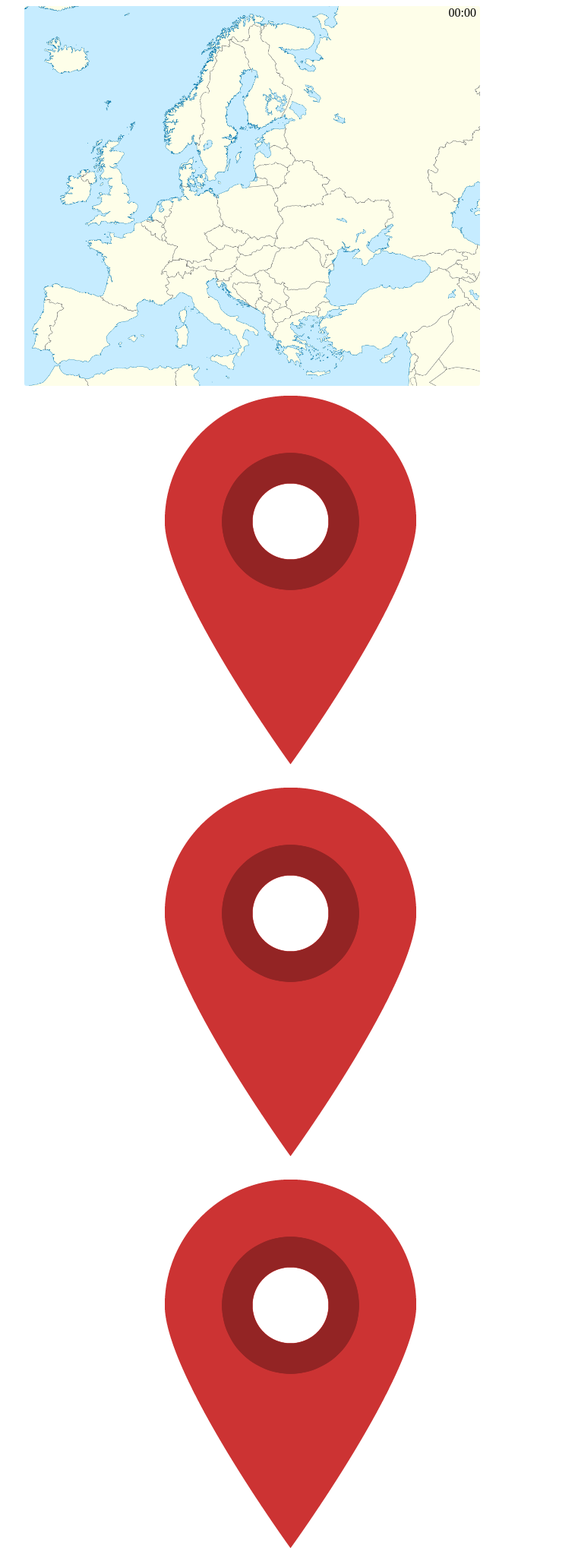
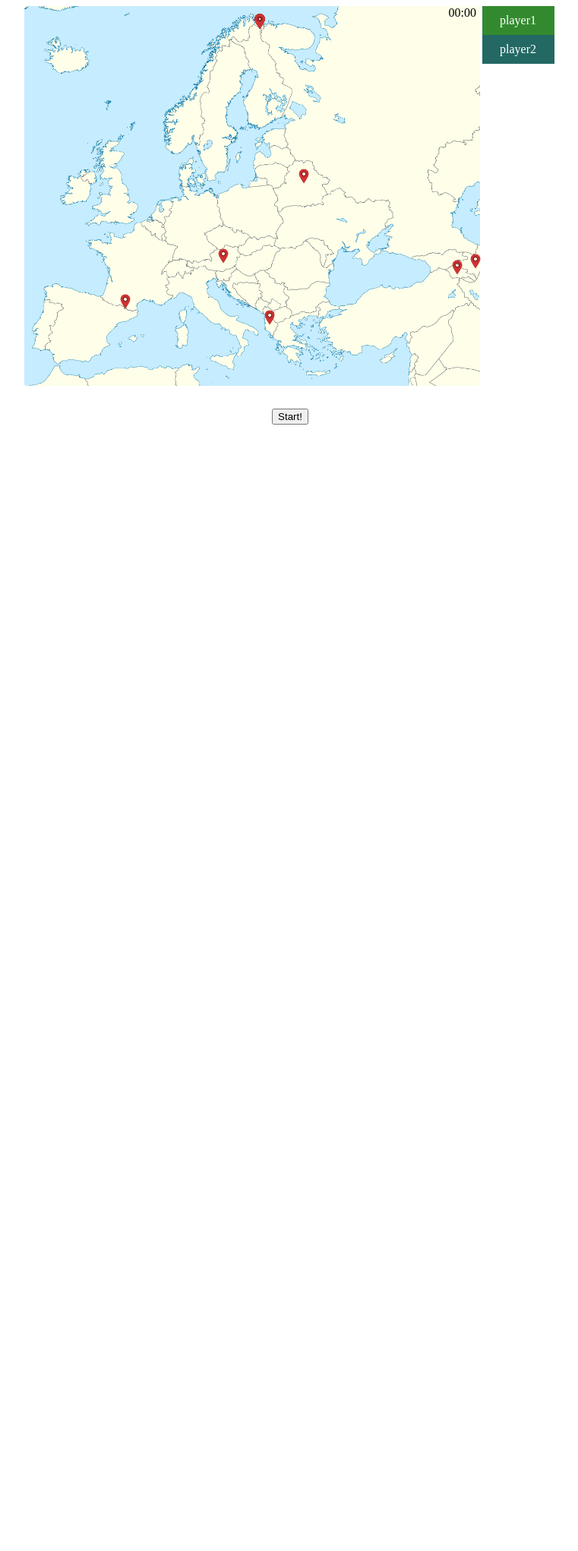
Before and after one commit to carmela121/WDI_PROJECT1, a PHP site: page / in a window 1280 px wide. Shown: the top 2042 px of the page at 76% size, without its empty margins (258-1019 px from the left). After the commit the page ends 559 px from the top, so only its background shows below. Run offline with PHP 8.4, Linux system fonts and the light colour scheme; some libraries are stand-ins or nearby versions.

Commit message:
Adding pin positioning

```diff
--- a/css/app.css
+++ b/css/app.css
@@ -14,392 +14,6 @@ img.map {
   width: 600px;
   height: 500px;
   border-radius: 3px;
-}
-
-img.pin.albania {
-  top: 10px;
-  left: 300px;
-  position: absolute;
-  width: 20px;
-  height: 20px;
-}
-img.pin.andorra {
-  top: 10px;
-  left: 300px;
-  position: absolute;
-  width: 20px;
-  height: 20px;
-}
-img.pin.armenia {
-  top: 10px;
-  left: 300px;
-  position: absolute;
-  width: 20px;
-  height: 20px;
-}
-img.pin.austria {
-  top: 10px;
-  left: 300px;
-  position: absolute;
-  width: 20px;
-  height: 20px;
-}
-img.pin.azerbaijan {
-  top: 10px;
-  left: 300px;
-  position: absolute;
-  width: 20px;
-  height: 20px;
-}
-img.pin.belarus {
-  top: 10px;
-  left: 300px;
-  position: absolute;
-  width: 20px;
-  height: 20px;
-}
-img.pin.belgium {
-  top: 10px;
-  left: 300px;
-  position: absolute;
-  width: 20px;
-  height: 20px;
-}
-img.pin.bosnia-and-herzegovina {
-  top: 10px;
-  left: 300px;
-  position: absolute;
-  width: 20px;
-  height: 20px;
-}
-img.pin.bulgaria {
-  top: 10px;
-  left: 300px;
-  position: absolute;
-  width: 20px;
-  height: 20px;
-}
-img.pin.croatia {
-  top: 10px;
-  left: 300px;
-  position: absolute;
-  width: 20px;
-  height: 20px;
-}
-img.pin.cyprus {
-  top: 10px;
-  left: 300px;
-  position: absolute;
-  width: 20px;
-  height: 20px;
-}
-img.pin.czech-republic {
-  top: 10px;
-  left: 300px;
-  position: absolute;
-  width: 20px;
-  height: 20px;
-}
-img.pin.denmark {
-  top: 10px;
-  left: 300px;
-  position: absolute;
-  width: 20px;
-  height: 20px;
-}
-img.pin.estonia {
-  top: 10px;
-  left: 300px;
-  position: absolute;
-  width: 20px;
-  height: 20px;
-}
-img.pin.finland {
-  top: 10px;
-  left: 300px;
-  position: absolute;
-  width: 20px;
-  height: 20px;
-}
-img.pin.france {
-  top: 10px;
-  left: 300px;
-  position: absolute;
-  width: 20px;
-  height: 20px;
-}
-img.pin.georgia {
-  top: 10px;
-  left: 300px;
-  position: absolute;
-  width: 20px;
-  height: 20px;
-}
-img.pin.germany {
-  top: 10px;
-  left: 300px;
-  position: absolute;
-  width: 20px;
-  height: 20px;
-}
-img.pin.greece {
-  top: 10px;
-  left: 300px;
-  position: absolute;
-  width: 20px;
-  height: 20px;
-}
-img.pin.hungary {
-  top: 10px;
-  left: 300px;
-  position: absolute;
-  width: 20px;
-  height: 20px;
-}
-img.pin.iceland {
-  top: 10px;
-  left: 300px;
-  position: absolute;
-  width: 20px;
-  height: 20px;
-}
-img.pin.ireland {
-  top: 10px;
-  left: 300px;
-  position: absolute;
-  width: 20px;
-  height: 20px;
-}
-img.pin.italy {
-  top: 10px;
-  left: 300px;
-  position: absolute;
-  width: 20px;
-  height: 20px;
-}
-img.pin.kosovo {
-  top: 10px;
-  left: 300px;
-  position: absolute;
-  width: 20px;
-  height: 20px;
-}
-img.pin.latvia {
-  top: 10px;
-  left: 300px;
-  position: absolute;
-  width: 20px;
-  height: 20px;
-}
-img.pin.liechtenstein {
-  top: 10px;
-  left: 300px;
-  position: absolute;
-  width: 20px;
-  height: 20px;
-}
-img.pin.lithuania {
-  top: 10px;
-  left: 300px;
-  position: absolute;
-  width: 20px;
-  height: 20px;
-}
-img.pin.luxembourg {
-  top: 10px;
-  left: 300px;
-  position: absolute;
-  width: 20px;
-  height: 20px;
-}
-img.pin.macedonia {
-  top: 10px;
-  left: 300px;
-  position: absolute;
-  width: 20px;
-  height: 20px;
-}
-img.pin.malta {
-  top: 10px;
-  left: 300px;
-  position: absolute;
-  width: 20px;
-  height: 20px;
-}
-img.pin.moldova {
-  top: 10px;
-  left: 300px;
-  position: absolute;
-  width: 20px;
-  height: 20px;
-}
-img.pin.monaco {
-  top: 10px;
-  left: 300px;
-  position: absolute;
-  width: 20px;
-  height: 20px;
-}
-img.pin.montenegro {
-  top: 10px;
-  left: 300px;
-  position: absolute;
-  width: 20px;
-  height: 20px;
-}
-img.pin.the-netherlands {
-  top: 10px;
-  left: 300px;
-  position: absolute;
-  width: 20px;
-  height: 20px;
-}
-img.pin.norway {
-  top: 10px;
-  left: 300px;
-  position: absolute;
-  width: 20px;
-  height: 20px;
-}
-img.pin.poland {
-  top: 10px;
-  left: 300px;
-  position: absolute;
-  width: 20px;
-  height: 20px;
-}
-img.pin.portugal {
-  top: 10px;
-  left: 300px;
-  position: absolute;
-  width: 20px;
-  height: 20px;
-}
-img.pin.romania {
-  top: 10px;
-  left: 300px;
-  position: absolute;
-  width: 20px;
-  height: 20px;
-}
-img.pin.russia {
-  top: 10px;
-  left: 300px;
-  position: absolute;
-  width: 20px;
-  height: 20px;
-}
-img.pin.san-marino {
-  top: 10px;
-  left: 300px;
-  position: absolute;
-  width: 20px;
-  height: 20px;
-}
-img.pin.serbia {
-  top: 10px;
-  left: 300px;
-  position: absolute;
-  width: 20px;
-  height: 20px;
-}
-img.pin.slovakia {
-  top: 10px;
-  left: 300px;
-  position: absolute;
-  width: 20px;
-  height: 20px;
-}
-img.pin.slovenia {
-  top: 10px;
-  left: 300px;
-  position: absolute;
-  width: 20px;
-  height: 20px;
-}
-img.pin.spain {
-  top: 10px;
-  left: 300px;
-  position: absolute;
-  width: 20px;
-  height: 20px;
-}
-img.pin.sweden {
-  top: 10px;
-  left: 300px;
-  position: absolute;
-  width: 20px;
-  height: 20px;
-}
-img.pin.switzerland {
-  top: 10px;
-  left: 300px;
-  position: absolute;
-  width: 20px;
-  height: 20px;
-}
-img.pin.turkey {
-  top: 10px;
-  left: 300px;
-  position: absolute;
-  width: 20px;
-  height: 20px;
-}
-img.pin.ukraine {
-  top: 10px;
-  left: 300px;
-  position: absolute;
-  width: 20px;
-  height: 20px;
-}
-img.pin.united-kingdom {
-  top: 10px;
-  left: 300px;
-  position: absolute;
-  width: 20px;
-  height: 20px;
-}
-img.pin.vatican-city {
-  top: 10px;
-  left: 300px;
-  position: absolute;
-  width: 20px;
-  height: 20px;
-}
-img.pin.albania {
-  top: 10px;
-  left: 300px;
-  position: absolute;
-  width: 20px;
-  height: 20px;
-}
-img.pin.albania {
-  top: 10px;
-  left: 300px;
-  position: absolute;
-  width: 20px;
-  height: 20px;
-}
-img.pin.albania {
-  top: 10px;
-  left: 300px;
-  position: absolute;
-  width: 20px;
-  height: 20px;
-}
-img.pin.albania {
-  top: 10px;
-  left: 300px;
-  position: absolute;
-  width: 20px;
-  height: 20px;
-}
-img.pin.albania {
-  top: 10px;
-  left: 300px;
-  position: absolute;
-  width: 20px;
-  height: 20px;
 }
 
 div.scores {
@@ -449,3 +63,261 @@ input {
 input.hidden {
   display: none;
 }
+
+/* PINS */
+
+img.pin {
+  position: absolute;
+  width: 20px;
+  height: 20px;
+}
+
+img.pin.albania {
+  top: 400px;
+  left: 313px;
+}
+
+img.pin.andorra {
+  top: 379px;
+  left: 123px;
+}
+
+img.pin.armenia {
+  top: 334px;
+  left: 560px;
+}
+img.pin.austria {
+  top: 319px;
+  left: 252px;
+
+}
+img.pin.azerbaijan {
+  top: 326px;
+  left: 584px;
+
+}
+img.pin.belarus {
+  top: 214px;
+  left: 358px;
+
+}
+img.pin.belgium {
+  top: 10px;
+  left: 300px;
+
+}
+img.pin.bosnia-and-herzegovina {
+  top: 10px;
+  left: 300px;
+
+}
+img.pin.bulgaria {
+  top: 10px;
+  left: 300px;
+
+}
+img.pin.croatia {
+  top: 10px;
+  left: 300px;
+
+}
+img.pin.cyprus {
+  top: 10px;
+  left: 300px;
+
+}
+img.pin.czech-republic {
+  top: 10px;
+  left: 300px;
+
+}
+img.pin.denmark {
+  top: 10px;
+  left: 300px;
+
+}
+img.pin.estonia {
+  top: 10px;
+  left: 300px;
+
+}
+img.pin.finland {
+  top: 10px;
+  left: 300px;
+
+}
+img.pin.france {
+  top: 10px;
+  left: 300px;
+
+}
+img.pin.georgia {
+  top: 10px;
+  left: 300px;
+
+}
+img.pin.germany {
+  top: 10px;
+  left: 300px;
+
+}
+img.pin.greece {
+  top: 10px;
+  left: 300px;
+
+}
+img.pin.hungary {
+  top: 10px;
+  left: 300px;
+
+}
+img.pin.iceland {
+  top: 10px;
+  left: 300px;
+
+}
+img.pin.ireland {
+  top: 10px;
+  left: 300px;
+
+}
+img.pin.italy {
+  top: 10px;
+  left: 300px;
+
+}
+img.pin.kosovo {
+  top: 10px;
+  left: 300px;
+
+}
+img.pin.latvia {
+  top: 10px;
+  left: 300px;
+
+}
+img.pin.liechtenstein {
+  top: 10px;
+  left: 300px;
+
+}
+img.pin.lithuania {
+  top: 10px;
+  left: 300px;
+
+}
+img.pin.luxembourg {
+  top: 10px;
+  left: 300px;
+
+}
+img.pin.macedonia {
+  top: 10px;
+  left: 300px;
+
+}
+img.pin.malta {
+  top: 10px;
+  left: 300px;
+
+}
+img.pin.moldova {
+  top: 10px;
+  left: 300px;
+
+}
+img.pin.monaco {
+  top: 10px;
+  left: 300px;
+
+}
+img.pin.montenegro {
+  top: 10px;
+  left: 300px;
+
+}
+img.pin.the-netherlands {
+  top: 10px;
+  left: 300px;
+
+}
+img.pin.norway {
+  top: 10px;
+  left: 300px;
+
+}
+img.pin.poland {
+  top: 10px;
+  left: 300px;
+
+}
+img.pin.portugal {
+  top: 10px;
+  left: 300px;
+
+}
+img.pin.romania {
+  top: 10px;
+  left: 300px;
+
+}
+img.pin.russia {
+  top: 10px;
+  left: 300px;
+
+}
+img.pin.san-marino {
+  top: 10px;
+  left: 300px;
+
+}
+img.pin.serbia {
+  top: 10px;
+  left: 300px;
+
+}
+img.pin.slovakia {
+  top: 10px;
+  left: 300px;
+
+}
+img.pin.slovenia {
+  top: 10px;
+  left: 300px;
+
+}
+img.pin.spain {
+  top: 10px;
+  left: 300px;
+
+}
+img.pin.sweden {
+  top: 10px;
+  left: 300px;
+
+}
+img.pin.switzerland {
+  top: 10px;
+  left: 300px;
+
+}
+img.pin.turkey {
+  top: 10px;
+  left: 300px;
+
+}
+img.pin.ukraine {
+  top: 10px;
+  left: 300px;
+
+}
+img.pin.united-kingdom {
+  top: 10px;
+  left: 300px;
+
+}
+img.pin.vatican-city {
+  top: 10px;
+  left: 300px;
+
+}
--- a/home.html
+++ b/home.html
@@ -13,57 +13,56 @@
   <div class="container">
     <div class="map-content">
       <img class="map" src="Images/map.png">
-      <img class="pin" class="albania" src="Images/pin.png">
-      <img class="pin" class="andorra" src="Images/pin.png">
-      <img class="pin" class="armenia" src="Images/pin.png">
-      <img class="pin" class="austria" src="Images/pin.png">
-      <img class="pin" class="azerbaijan" src="Images/pin.png">
-      <img class="pin" class="belarus" src="Images/pin.png">
-      <img class="pin" class="belgium" src="Images/pin.png">
-      <img class="pin" class="bosnia-and-herzegovina" src="Images/pin.png">
-      <img class="pin" class="bulgaria" src="Images/pin.png">
-      <img class="pin" class="croatia" src="Images/pin.png">
-      <img class="pin" class="cyprus" src="Images/pin.png">
-      <img class="pin" class="czech-republic" src="Images/pin.png">
-      <img class="pin" class="denmark" src="Images/pin.png">
-      <img class="pin" class="estonia" src="Images/pin.png">
-      <img class="pin" class="finland" src="Images/pin.png">
-      <img class="pin" class="france" src="Images/pin.png">
-      <img class="pin" class="georgia" src="Images/pin.png">
-      <img class="pin" class="germany" src="Images/pin.png">
-      <img class="pin" class="greece" src="Images/pin.png">
-      <img class="pin" class="hungary" src="Images/pin.png">
-      <img class="pin" class="iceland" src="Images/pin.png">
-      <img class="pin" class="ireland" src="Images/pin.png">
-      <img class="pin" class="italy" src="Images/pin.png">
-      <img class="pin" class="kosovo" src="Images/pin.png">
-      <img class="pin" class="latvia" src="Images/pin.png">
-      <img class="pin" class="liechtenstein" src="Images/pin.png">
-      <img class="pin" class="lithuania" src="Images/pin.png">
-      <img class="pin" class="luxembourg" src="Images/pin.png">
-      <img class="pin" class="macedonia" src="Images/pin.png">
-      <img class="pin" class="malta" src="Images/pin.png">
-      <img class="pin" class="moldova" src="Images/pin.png">
-      <img class="pin" class="monaco" src="Images/pin.png">
-      <img class="pin" class="montenegro" src="Images/pin.png">
-      <img class="pin" class="the-netherlands" src="Images/pin.png">
-      <img class="pin" class="norway" src="Images/pin.png">
-      <img class="pin" class="poland" src="Images/pin.png">
-      <img class="pin" class="portugal" src="Images/pin.png">
-      <img class="pin" class="romania" src="Images/pin.png">
-      <img class="pin" class="russia" src="Images/pin.png">
-      <img class="pin" class="san-marino" src="Images/pin.png">
-      <img class="pin" class="serbia" src="Images/pin.png">
-      <img class="pin" class="slovakia" src="Images/pin.png">
-      <img class="pin" class="slovenia" src="Images/pin.png">
-      <img class="pin" class="spain" src="Images/pin.png">
-      <img class="pin" class="sweden" src="Images/pin.png">
-      <img class="pin" class="switzerland" src="Images/pin.png">
-      <img class="pin" class="turkey" src="Images/pin.png">
-      <img class="pin" class="ukraine" src="Images/pin.png">
-      <img class="pin" class="united-kingdom" src="Images/pin.png">
-      <img class="pin" class="vatican-city" src="Images/pin.png">
-      </img>
+      <img class="pin albania" src="Images/pin.png">
+      <img class="pin andorra" src="Images/pin.png">
+      <img class="pin armenia" src="Images/pin.png">
+      <img class="pin austria" src="Images/pin.png">
+      <img class="pin azerbaijan" src="Images/pin.png">
+      <img class="pin belarus" src="Images/pin.png">
+      <img class="pin belgium" src="Images/pin.png">
+      <img class="pin bosnia-and-herzegovina" src="Images/pin.png">
+      <img class="pin bulgaria" src="Images/pin.png">
+      <img class="pin croatia" src="Images/pin.png">
+      <img class="pin cyprus" src="Images/pin.png">
+      <img class="pin czech-republic" src="Images/pin.png">
+      <img class="pin denmark" src="Images/pin.png">
+      <img class="pin estonia" src="Images/pin.png">
+      <img class="pin finland" src="Images/pin.png">
+      <img class="pin france" src="Images/pin.png">
+      <img class="pin georgia" src="Images/pin.png">
+      <img class="pin germany" src="Images/pin.png">
+      <img class="pin greece" src="Images/pin.png">
+      <img class="pin hungary" src="Images/pin.png">
+      <img class="pin iceland" src="Images/pin.png">
+      <img class="pin ireland" src="Images/pin.png">
+      <img class="pin italy" src="Images/pin.png">
+      <img class="pin kosovo" src="Images/pin.png">
+      <img class="pin latvia" src="Images/pin.png">
+      <img class="pin liechtenstein" src="Images/pin.png">
+      <img class="pin lithuania" src="Images/pin.png">
+      <img class="pin luxembourg" src="Images/pin.png">
+      <img class="pin macedonia" src="Images/pin.png">
+      <img class="pin malta" src="Images/pin.png">
+      <img class="pin moldova" src="Images/pin.png">
+      <img class="pin monaco" src="Images/pin.png">
+      <img class="pin montenegro" src="Images/pin.png">
+      <img class="pin the-netherlands" src="Images/pin.png">
+      <img class="pin norway" src="Images/pin.png">
+      <img class="pin poland" src="Images/pin.png">
+      <img class="pin portugal" src="Images/pin.png">
+      <img class="pin romania" src="Images/pin.png">
+      <img class="pin russia" src="Images/pin.png">
+      <img class="pin san-marino" src="Images/pin.png">
+      <img class="pin serbia" src="Images/pin.png">
+      <img class="pin slovakia" src="Images/pin.png">
+      <img class="pin slovenia" src="Images/pin.png">
+      <img class="pin spain" src="Images/pin.png">
+      <img class="pin sweden" src="Images/pin.png">
+      <img class="pin switzerland" src="Images/pin.png">
+      <img class="pin turkey" src="Images/pin.png">
+      <img class="pin ukraine" src="Images/pin.png">
+      <img class="pin united-kingdom" src="Images/pin.png">
+      <img class="pin vatican-city" src="Images/pin.png">
     </div>
 
     <div class="scores">
```
